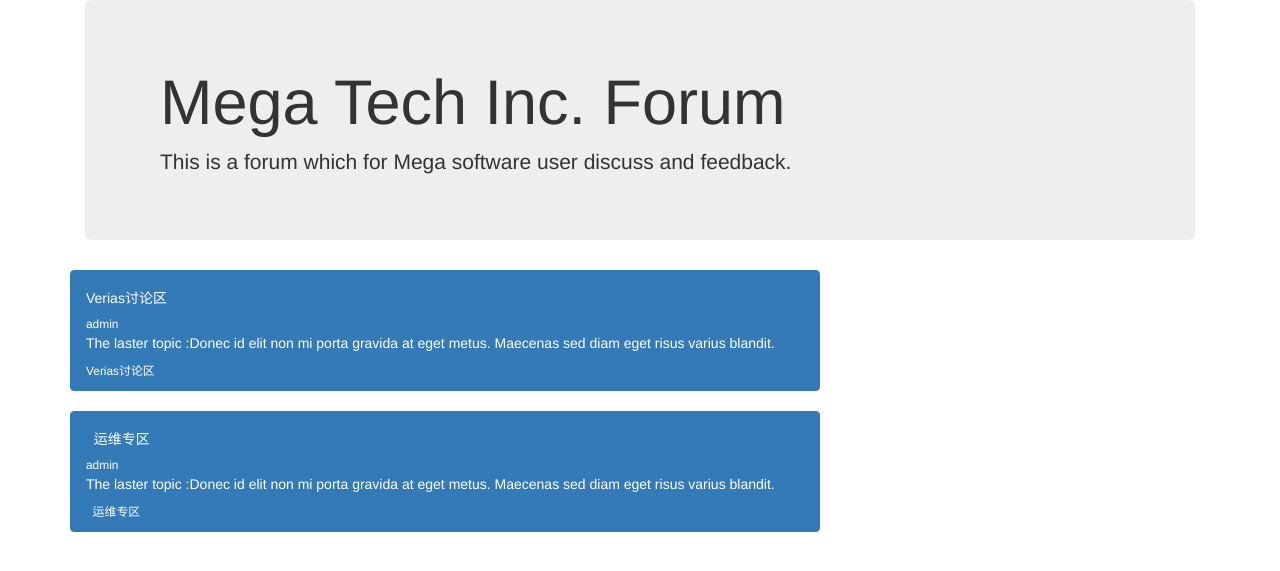
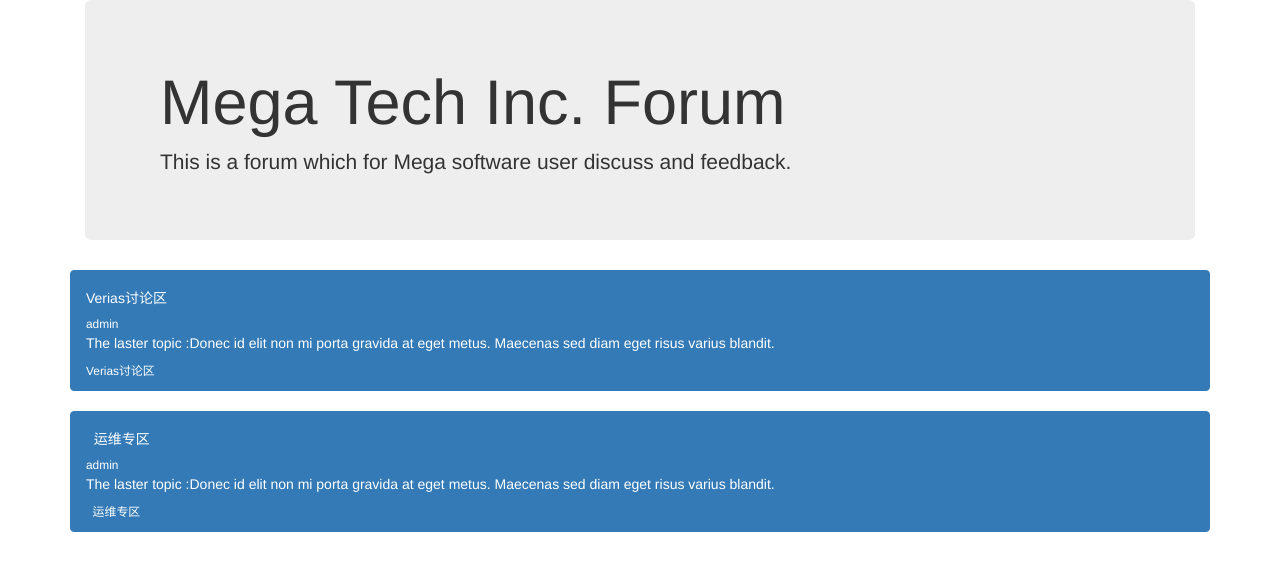
Before and after one commit to coollinn/mysite, a Django app: page /block/ in a window 1280 px wide. Shown: the top 571 px of the page. Run offline with Django 3.2, Linux system fonts and the light colour scheme; data comes from the database, SQL or seed files in the repository; some libraries are stand-ins or nearby versions.

Commit message:
update from office W530

```diff
--- a/templates/block_list.html
+++ b/templates/block_list.html
@@ -5,8 +5,7 @@
 </head>
 
 <body>
-<div class="bs-docs-header" id="content" tabindex="=1">
-    <div class="container">
+<div class="container">
         <dev class="row">
             <div class="col-xs-12 col-md-12">
                 <div class="jumbotron jumbotron-fluid">
@@ -17,13 +16,12 @@
                 </div>
             </div>
         </dev>
-    </div>
 </div>
 
 
 <div class="container">
     <div class="row">
-        <div class="col-xs-8 col-md-8">
+        <div class="col-xs-12 col-md-12">
             {% for b in blocks %}
                 <div class="list-group">
                     <a href="#" class="list-group-item list-group-item-action flex-column align-items-start active">
```
